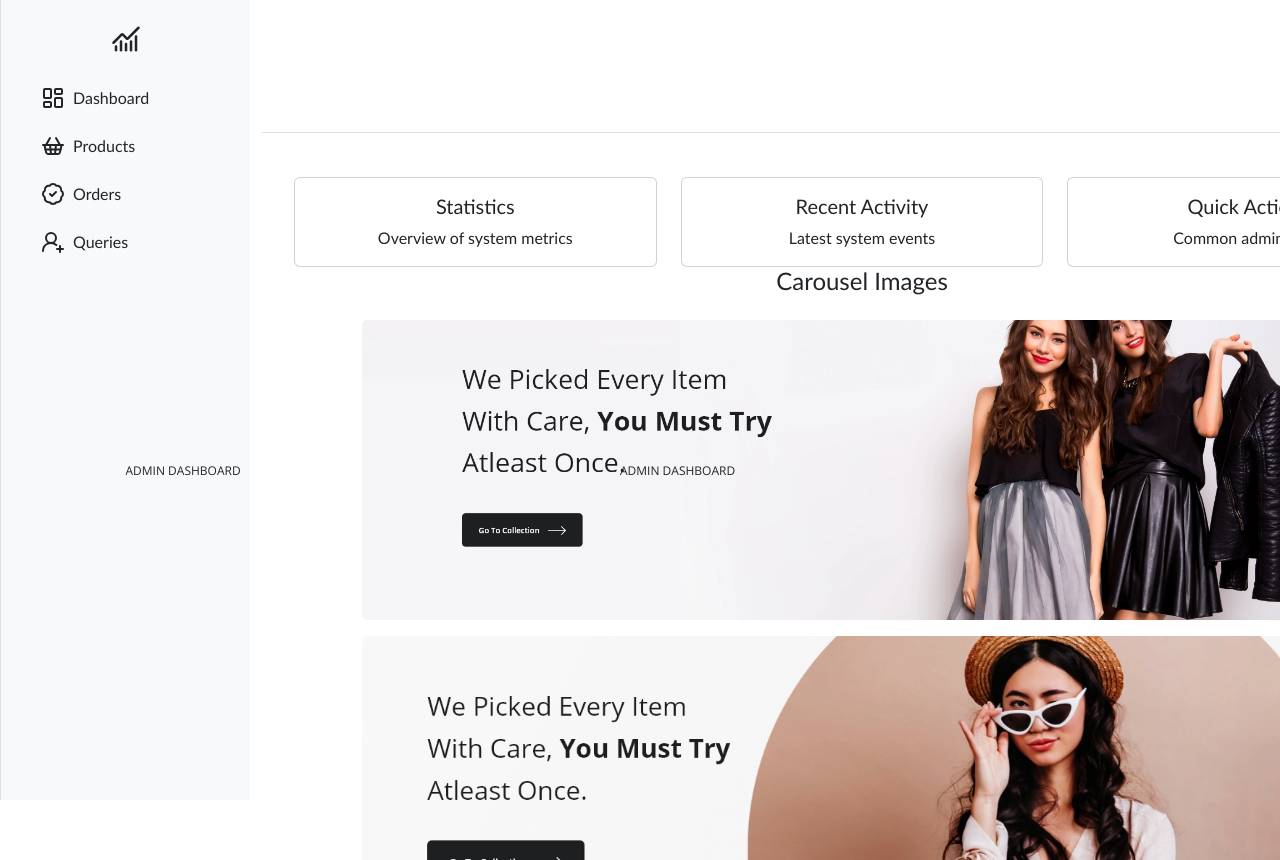
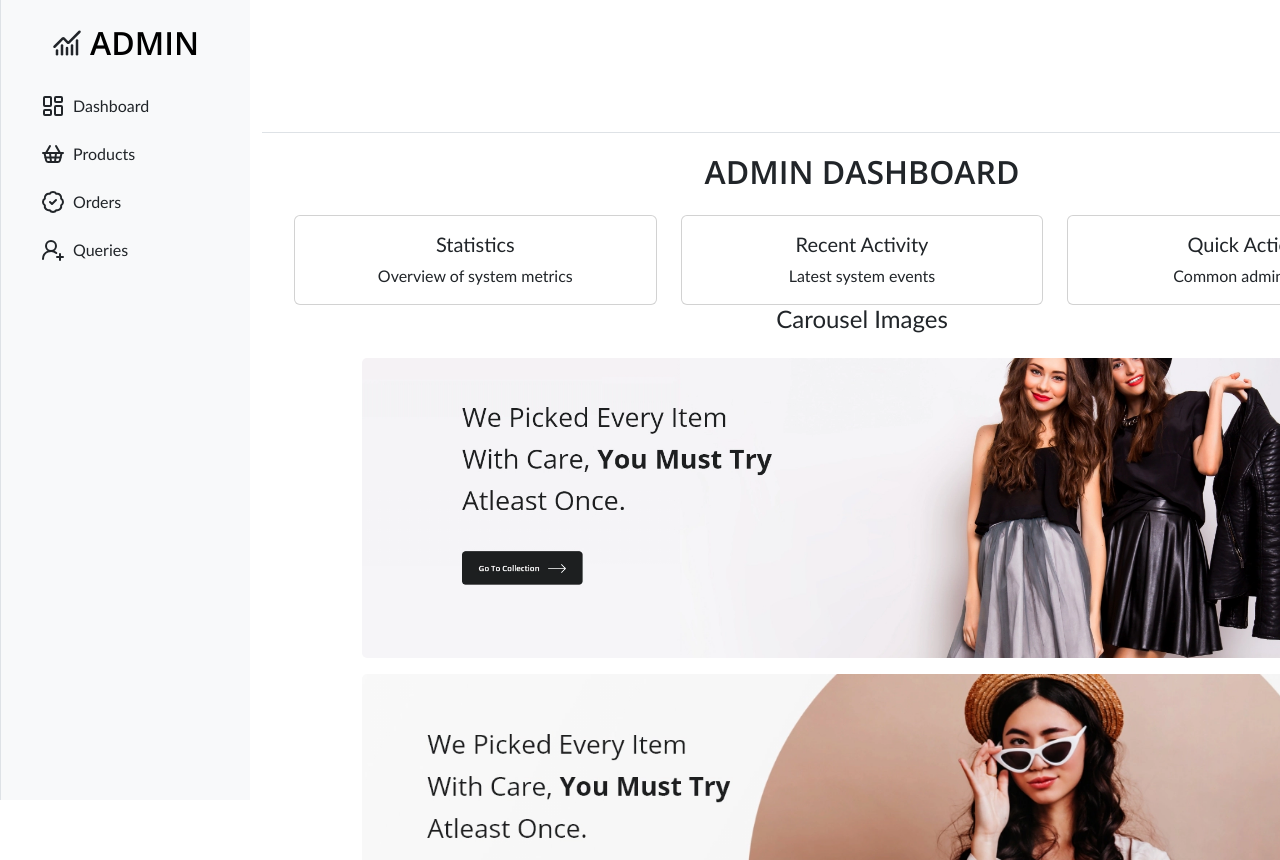
Before and after one commit to Harsh2Code/MyBag-MERN, a React (Vite) app in the folder MyBag/UI/: page /admin/dashboard in a window 1280 px wide. Built offline with nearby package versions, Linux system fonts and the light colour scheme; no server answers.

Commit message:
corrected h1 header on admin page

```diff
--- a/MyBag/UI/src/App.css
+++ b/MyBag/UI/src/App.css
@@ -1,4 +1,4 @@
-@import url(https://fonts.googleapis.com/css?family=Open+Sans:300);
+@import url('https://fonts.googleapis.com/css?family=Open+Sans:300,400,500,600,700');
 
 #root {
   min-width: 1280px;
@@ -68,17 +68,6 @@
 body {
   background-color: #f1c40f;
   overflow: hidden;
-}
-
-h1 {
-  position: absolute;
-  font-family: 'Open Sans';
-  font-weight: 600;
-  font-size: 12px;
-  text-transform: uppercase;
-  left: 50%;
-  top: 58%;
-  margin-left: -20px;
 }
 
 .body {
@@ -290,3 +279,15 @@
   align-items: center;
   z-index: 9999;
 }
+
+h1 {
+  font-family: 'Open Sans';
+  font-weight: 600;
+  font-size: 2rem;
+  text-transform: uppercase;
+  position: static;
+  margin-left: 0;
+  left: auto;
+  top: auto;
+  color: black;
+}
--- a/MyBag/UI/src/Components/admin-view/Slidebar.jsx
+++ b/MyBag/UI/src/Components/admin-view/Slidebar.jsx
@@ -68,7 +68,7 @@
         <Offcanvas.Header closeButton className="border-bottom justify-content-between">
           <Offcanvas.Title className="d-flex align-items-center gap-2">
             <ChartNoAxesCombined size={40} />
-            <h1 className="text-2xl font-extrabold m-0">Admin Dashboard</h1>
+            <h1 className="text-2xl h1 font-extrabold m-0">Admin</h1>
           </Offcanvas.Title>
         </Offcanvas.Header>
         <Offcanvas.Body>
@@ -83,7 +83,7 @@
           className="d-flex align-items-center justify-content-center gap-2 mb-4 cursor-pointer"
         >
           <ChartNoAxesCombined size={30} />
-          <h1 className="text-2xl font-extrabold m-0">Admin Dashboard</h1>
+          <h1 className="text-2xl font-extrabold m-0">Admin</h1>
         </div>
         <MenuItems />
       </div>
--- a/MyBag/UI/src/Components/shopping/Product-tile.jsx
+++ b/MyBag/UI/src/Components/shopping/Product-tile.jsx
@@ -48,6 +48,7 @@
                       ? "text-decoration-line-through"
                       : "d-none"
                   } text-lg-start text-muted justify-content-flex-start`}
+                  style={{  textDecorationColor: "rgba(222, 155, 0, 0.8)"}}
                 >
                   ${product.salePrice}
                 </span>
@@ -63,7 +64,7 @@
               e.stopPropagation();
               handleAddtoCart(product?._id);
             }}
-            className="btn btn-dark btn-sm mt-auto"
+            className="btn btn-dark btn-sm m-0"
           >
             <ShoppingCart /> Add to Cart
           </button>
--- a/MyBag/UI/src/pages/Admin-View/Dashboard.jsx
+++ b/MyBag/UI/src/pages/Admin-View/Dashboard.jsx
@@ -39,7 +39,7 @@
   return (
     <>
       <div className="container-fluid admin-dash" style={{ minHeight: '100vh' }}>
-        <h1>Admin Dashboard</h1>
+        <h1 className='h1 text-2xl font-extrabold' style={{fontSize:"2rem", fontWeight:"600"}}>Admin Dashboard</h1>
         <div className="row mt-4">
           <div className="col-md-4">
             <div className="card">
```
